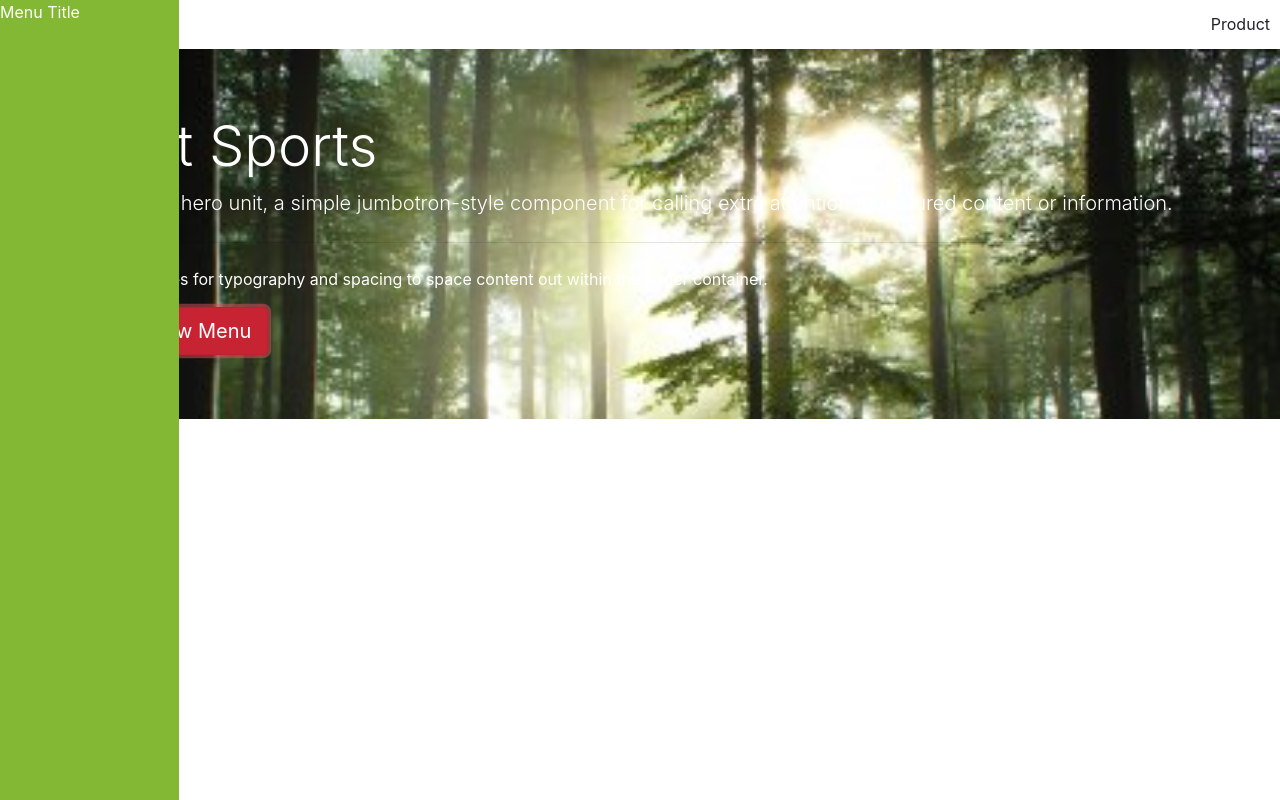
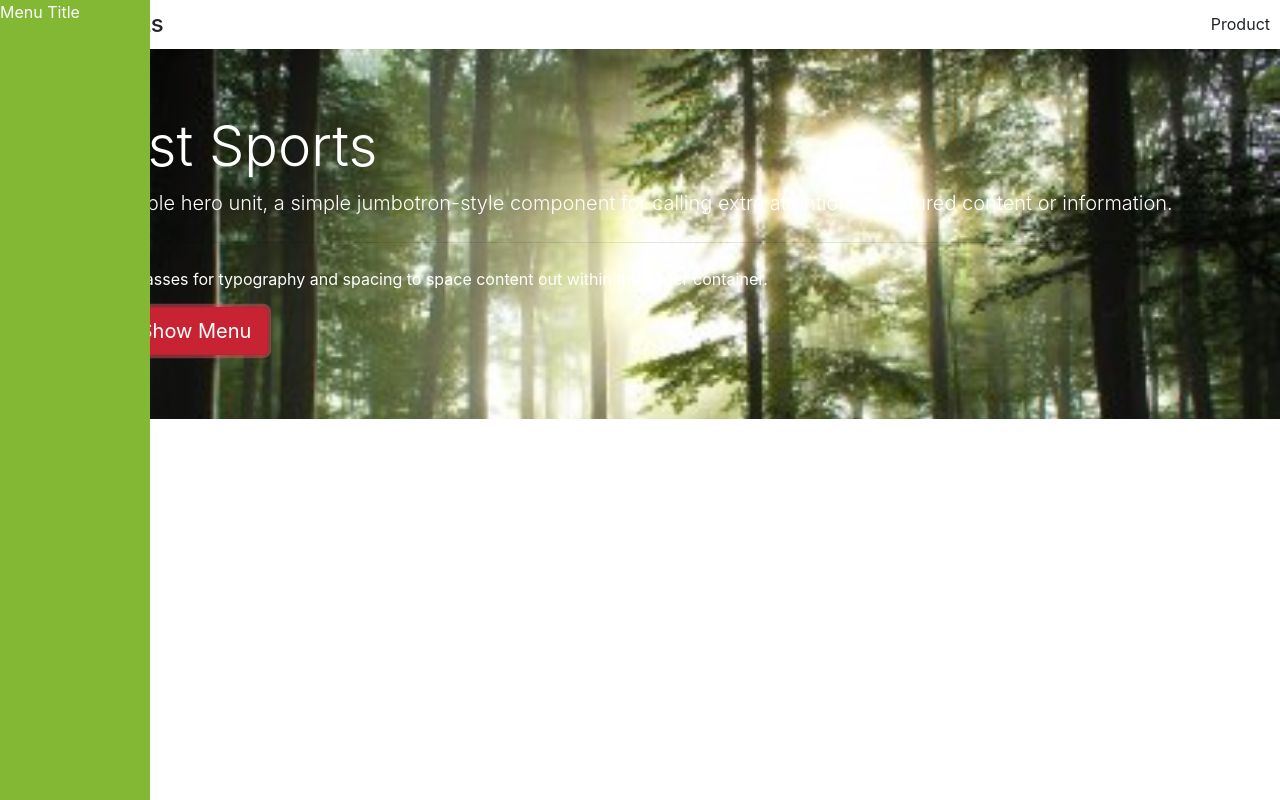
Before and after one commit to ilsung12/JavaScript_02, a plain HTML site: page Level_02/2_JQ_animation_UI/index.html in a window 1280 px wide. Both pictures are taken after a click on the button "Show Menu". Drawn offline with nearby package versions, Linux system fonts and the light colour scheme.

Commit message:
✅  2. animate, UI

```diff
--- a/Level_02/2_JQ_animation_UI/index.html
+++ b/Level_02/2_JQ_animation_UI/index.html
@@ -75,7 +75,7 @@
 
       //  왼쪽 슬라이드 메뉴
       $('#show-menu').click(function() {
-        $('.left-menu').animate({ marginLeft: '0%' })
+        $('.left-menu').animate({ marginLeft: '0px' })
       });
 
     </script>
--- a/Level_02/2_JQ_animation_UI/main.css
+++ b/Level_02/2_JQ_animation_UI/main.css
@@ -50,12 +50,12 @@
 }
 
 .left-menu {
-    width: 14%;
+    width: 150px;
     height: 100%;
     background: rgb(131, 184, 52);
     color: white;
     position: fixed;
-    margin-left: -14%;
+    margin-left: -150px;
 }
 
 .form-control {
```
